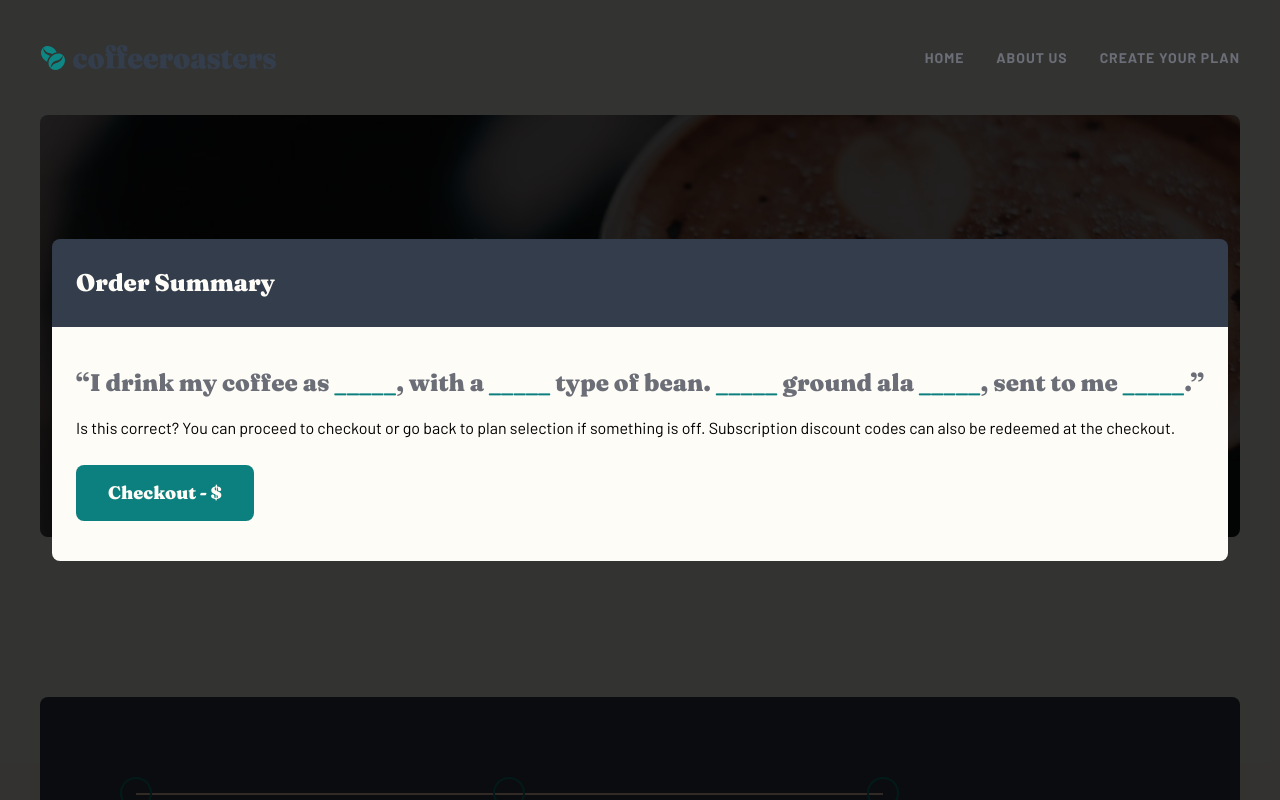
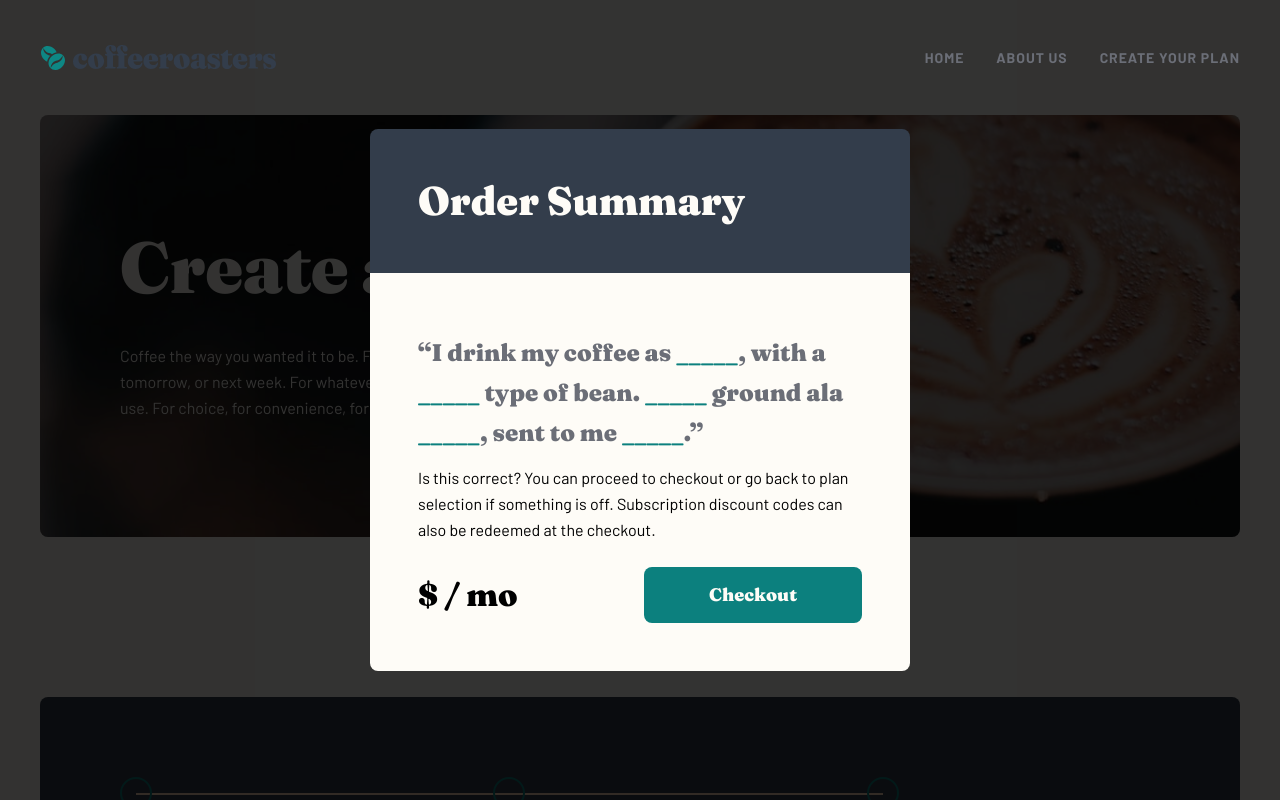
Before and after one commit to Dudeldups/FM-coffeeroasters, a React (Vite) app: page /subscribe in a window 1280 px wide. Shown: the top 800 px of the page. Built offline with nearby package versions, Linux system fonts and the light colour scheme.

Commit message:
added md styles

```diff
--- a/src/components/Modal.tsx
+++ b/src/components/Modal.tsx
@@ -13,10 +13,10 @@ const Modal = ({ formData, setIsModalOpen, totalPrice }: ModalProps) => {
   return (
     <div className="fixed inset-0 z-40 grid place-content-center bg-black bg-opacity-80 p-4">
       <div className="overflow-hidden rounded-lg">
-        <div className="z-50 bg-custom-dark-blue p-6">
-          <h2 className="text-custom-light-cream">Order Summary</h2>
+        <div className="z-50 bg-custom-dark-blue p-3 xs:p-6 md:p-12">
+          <h2 className="text-custom-light-cream md:text-2xl">Order Summary</h2>
         </div>
-        <div className="z-50 bg-custom-light-cream p-6 pb-10">
+        <div className="z-50 grid max-w-96 bg-custom-light-cream p-3 pb-10 xs:p-6 md:max-w-[33.75rem] md:p-12">
           <Summary
             formData={formData}
             className="mb-3 text-lg text-custom-dark-grey"
@@ -26,9 +26,18 @@ const Modal = ({ formData, setIsModalOpen, totalPrice }: ModalProps) => {
             selection if something is off. Subscription discount codes can also
             be redeemed at the checkout.
           </p>
-          <Btn onClick={() => setIsModalOpen(false)} className="mt-6">
-            Checkout <span>{" - $" + totalPrice}</span>
-          </Btn>
+          <div className="mt-6 gap-2 md:grid md:grid-cols-2 md:items-center">
+            <p className="font-fraunces text-xl font-black text-black  mobile:hidden">
+              {`$ ${totalPrice} / mo`}
+            </p>
+            <Btn
+              onClick={() => setIsModalOpen(false)}
+              className="px-2 mobile:w-full"
+            >
+              Checkout{" "}
+              <span className="md:hidden">{` - $ ${totalPrice} / mo`}</span>
+            </Btn>
+          </div>
         </div>
       </div>
     </div>
```
